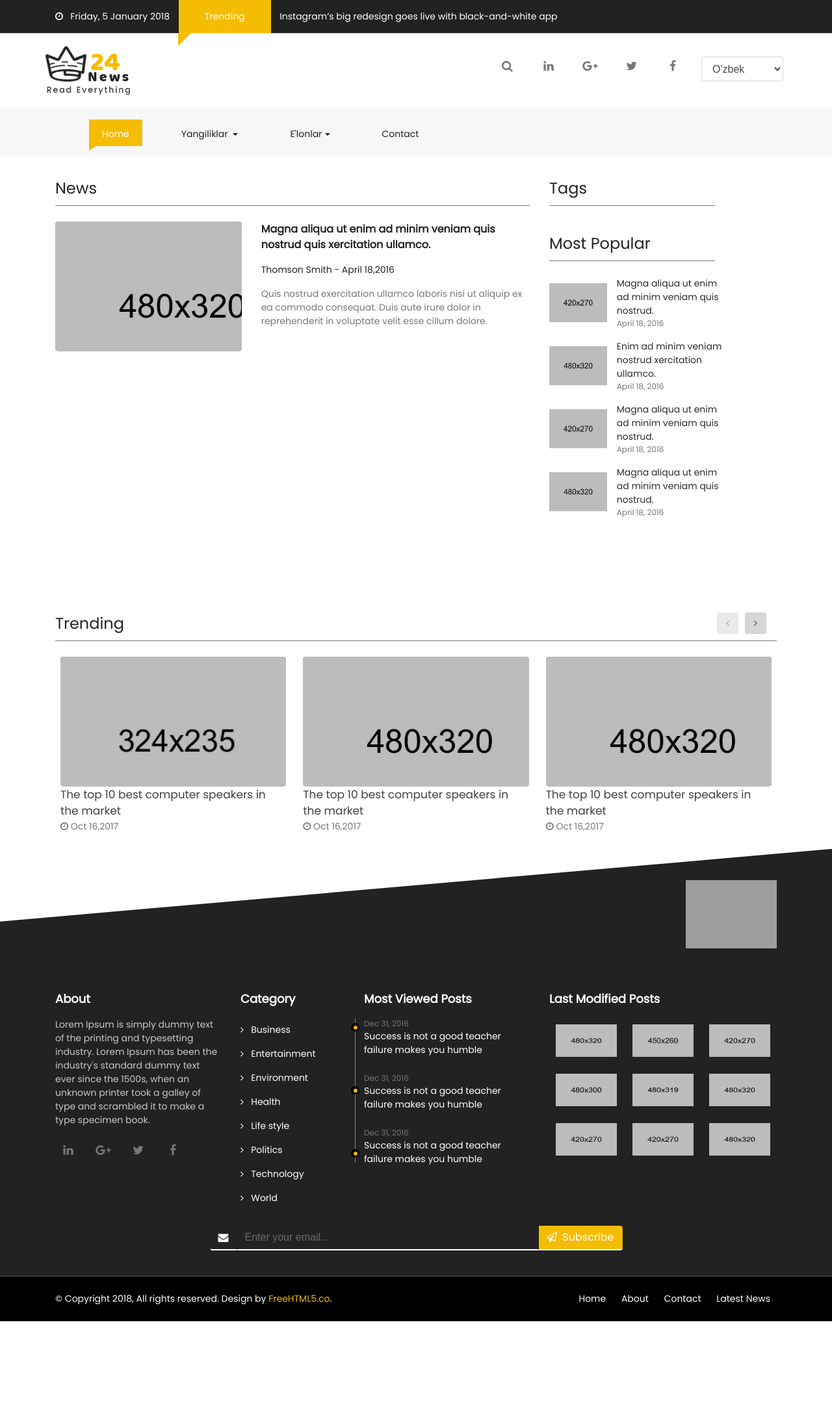
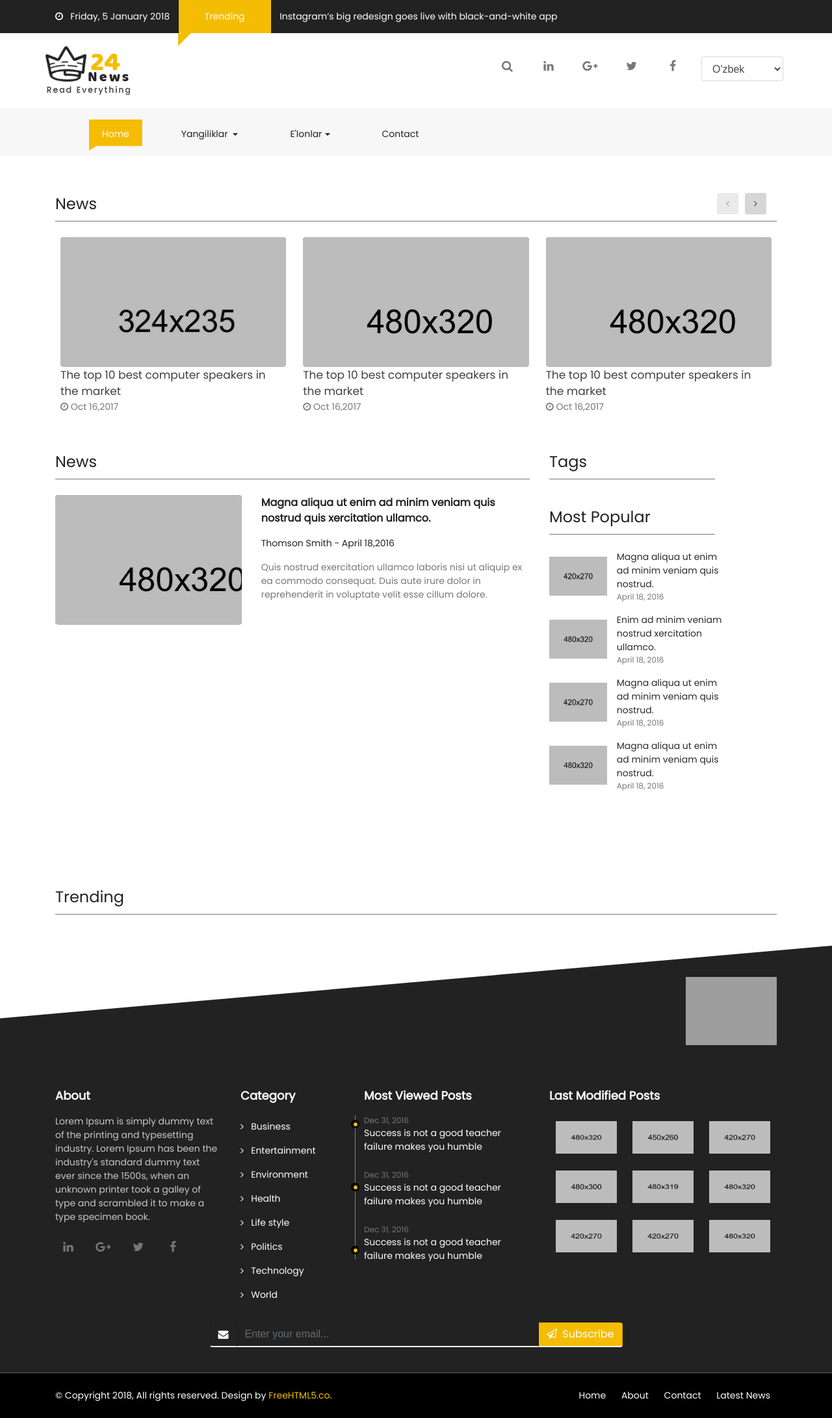
Before and after one commit to sardoruktamov/rishton_news, a Django app: a page that uses templates/blog.html in a window 1280 px wide. Shown: the whole page at 65% size. Before the commit the page ends 2034 px from the top, so only its background shows below. Run offline with Django 3.2, Linux system fonts and the light colour scheme; data that the repository does not hold is empty; some libraries are stand-ins or nearby versions; grey boxes are pictures that could not be loaded.

Commit message:
change blog page

```diff
--- a/templates/blog.html
+++ b/templates/blog.html
@@ -5,6 +5,51 @@
 {% endblock title %}
 
 {% block content %}
+    <div class="container-fluid pb-4 pt-5">
+    <div class="container animate-box">
+        <div>
+            <div class="fh5co_heading fh5co_heading_border_bottom py-2 mb-4">News</div>
+        </div>
+        <div class="owl-carousel owl-theme" id="slider2">
+            <div class="item px-2">
+                <div class="fh5co_hover_news_img">
+                    <div class="fh5co_news_img"><img src="{% static 'images/39-324x235.jpg'  %}" alt=""/></div>
+                    <div>
+                        <a href="single.html" class="d-block fh5co_small_post_heading"><span class="">The top 10 best computer speakers in the market</span></a>
+                        <div class="c_g"><i class="fa fa-clock-o"></i> Oct 16,2017</div>
+                    </div>
+                </div>
+            </div>
+            <div class="item px-2">
+                <div class="fh5co_hover_news_img">
+                    <div class="fh5co_news_img"><img src="{% static 'images/joe-gardner-75333.jpg'  %}" alt=""/></div>
+                    <div>
+                        <a href="single.html" class="d-block fh5co_small_post_heading"><span class="">The top 10 best computer speakers in the market</span></a>
+                        <div class="c_g"><i class="fa fa-clock-o"></i> Oct 16,2017</div>
+                    </div>
+                </div>
+            </div>
+            <div class="item px-2">
+                <div class="fh5co_hover_news_img">
+                    <div class="fh5co_news_img"><img src="{% static 'images/ryan-moreno-98837.jpg'  %}" alt=""/></div>
+                    <div>
+                        <a href="single.html" class="d-block fh5co_small_post_heading"><span class="">The top 10 best computer speakers in the market</span></a>
+                        <div class="c_g"><i class="fa fa-clock-o"></i> Oct 16,2017</div>
+                    </div>
+                </div>
+            </div>
+            <div class="item px-2">
+                <div class="fh5co_hover_news_img">
+                    <div class="fh5co_news_img"><img src="{% static 'images/seth-doyle-133175.jpg'  %}" alt=""/></div>
+                    <div>
+                        <a href="single.html" class="d-block fh5co_small_post_heading"><span class="">The top 10 best computer speakers in the market</span></a>
+                        <div class="c_g"><i class="fa fa-clock-o"></i> Oct 16,2017</div>
+                    </div>
+                </div>
+            </div>
+        </div>
+    </div>
+</div>
     <div class="container-fluid pb-4 pt-4 paddding">
         <div class="container paddding">
             <div class="row mx-0">
@@ -56,7 +101,7 @@
                     <div class="clearfix"></div>
                     <div class="fh5co_tags_all">
                         {% for tag in tags %}
-                        <a href="{% url 'tagged_blogs' tag.id %}" class="fh5co_tagg">#{{ tag.name }}</a>
+                        <a href="{% url 'tagged_blogs' tag.name %}" class="fh5co_tagg">#{{ tag.name }}</a>
                         {% endfor %}
                     </div>
                     <div>
--- a/templates/index.html
+++ b/templates/index.html
@@ -101,7 +101,7 @@
 <div class="container-fluid pb-4 pt-5">
     <div class="container animate-box">
         <div>
-            <div class="fh5co_heading fh5co_heading_border_bottom py-2 mb-4">News</div>
+            <div class="fh5co_heading fh5co_heading_border_bottom py-2 mb-4">Newsqqqqqqq</div>
         </div>
         <div class="owl-carousel owl-theme" id="slider2">
             <div class="item px-2">
@@ -323,7 +323,7 @@
                 <div class="row pb-4">
                     <div class="col-md-5">
                         <div class="fh5co_hover_news_img">
-                            <div class="fh5co_news_img"><img src="images/office-768x512.jpg" alt=""/></div>
+                            <div class="fh5co_news_img"><img src="{% static 'images/office-768x512.jpg'  %}" alt=""/></div>
                             <div></div>
                         </div>
                     </div>
@@ -344,7 +344,7 @@
                 <div class="clearfix"></div>
                 <div class="fh5co_tags_all">
                     {% for tag in tags %}
-                    <a href="{% url 'tagged_blogs' tag.id %}" class="fh5co_tagg">#{{ tag.name }}</a>
+                    <a href="{% url 'tagged_blogs' tag.name %}" class="fh5co_tagg">#{{ tag.name }}</a>
                     {% endfor %}
 
 {#                    <a href="#" class="fh5co_tagg">Technology</a>#}
```
Also changed, not shown: rishton_news/settings.py (+13 -11 lines).
